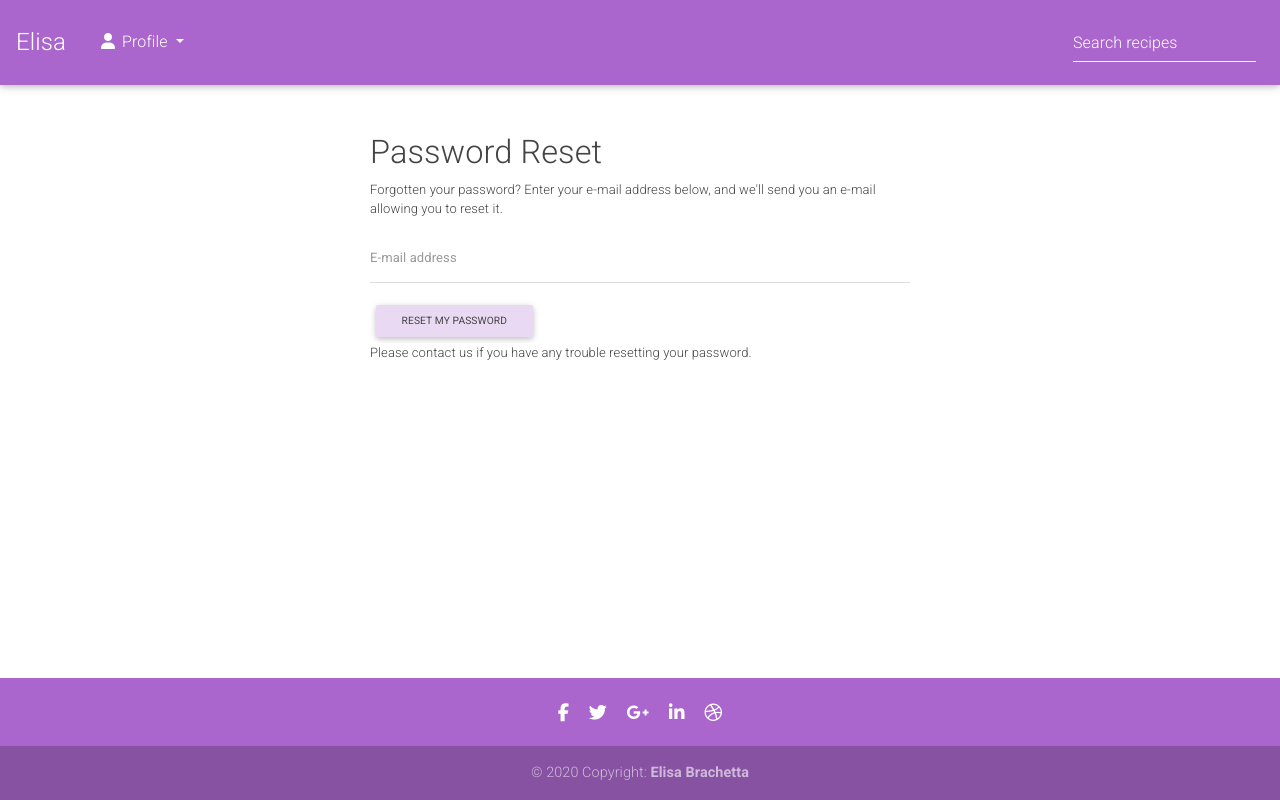
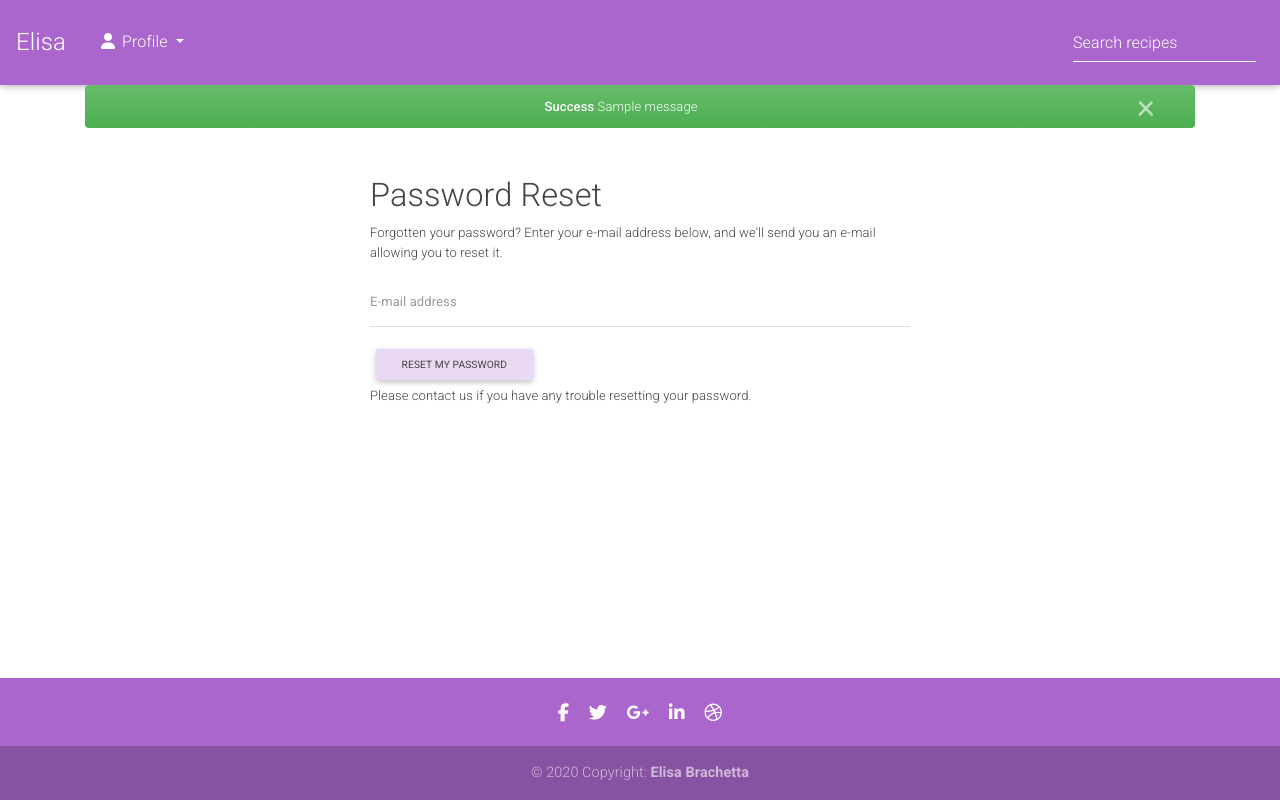
Before and after one commit to GBrachetta/recipes, a Django app: page /accounts/password/reset/ in a window 1280 px wide. Run offline with Django 3.2, Linux system fonts and the light colour scheme; tables that the repository leaves empty hold one stand-in row (values such as "Sample post"); one stand-in notice (Sample message) is shown; some libraries are stand-ins or nearby versions.

Commit message:
Normalised messages

```diff
--- a/eliskitchen/settings.py
+++ b/eliskitchen/settings.py
@@ -14,6 +14,7 @@ from pathlib import Path
 import os
 import dj_database_url
 from dotenv import load_dotenv
+from django.contrib.messages import constants as messages
 
 load_dotenv()
 
@@ -191,3 +192,5 @@ STATICFILES_DIRS = (os.path.join(BASE_DIR, "static"),)
 
 MEDIA_URL = "/media/"
 MEDIA_ROOT = os.path.join(BASE_DIR, "media")
+
+MESSAGE_TAGS = {messages.ERROR: "danger"}
--- a/templates/base.html
+++ b/templates/base.html
@@ -16,8 +16,11 @@
         {% endblock meta %}
         {% block css %}
         <link rel="shortcut icon" href="{% static 'icons/favicon.ico' %}" />
-        <link rel="stylesheet" href="https://cdnjs.cloudflare.com/ajax/libs/bootswatch/4.5.2/materia/bootstrap.min.css">
-        <link href="https://cdnjs.cloudflare.com/ajax/libs/mdbootstrap/4.19.1/css/mdb.min.css" rel="stylesheet">
+        <link rel="stylesheet"
+            href="https://cdnjs.cloudflare.com/ajax/libs/bootswatch/4.5.2/materia/bootstrap.min.css">
+        <link
+            href="https://cdnjs.cloudflare.com/ajax/libs/mdbootstrap/4.19.1/css/mdb.min.css"
+            rel="stylesheet">
         <link rel="stylesheet" href="{% static 'css/main.css' %}" />
         {% endblock css %}
 
@@ -41,7 +44,8 @@
             crossorigin="anonymous">
             </script>
         <!-- MDB core JavaScript -->
-        <script type="text/javascript" src="https://cdnjs.cloudflare.com/ajax/libs/mdbootstrap/4.19.1/js/mdb.min.js"></script>
+        <script type="text/javascript"
+            src="https://cdnjs.cloudflare.com/ajax/libs/mdbootstrap/4.19.1/js/mdb.min.js"></script>
         <!-- Font Awesome -->
         <script src="https://kit.fontawesome.com/9464f43776.js"
             crossorigin="anonymous">
@@ -54,7 +58,7 @@
         </title>
     </head>
 
-    <body">
+    <body>
 
         <!--Header-->
         {% include 'includes/_navbar.html' %}
@@ -62,7 +66,25 @@
         <main>
             <!--Messages-->
             {% if messages %}
-            <div class="message-container"></div>
+            {% for message in messages %}
+
+            <div id="message" class="container">
+                <div class="alert alert-{{ message.tags }} alert-dismissable text-center"
+                    role="alert">
+                    <button class="close" type="button"
+                        data-dismiss="alert"><span
+                            aria-hidden="true">&times;</span></button>
+                    <strong>
+                        {% if message.level == DEFAULT_MESSAGE_LEVELS.ERROR %}
+                        Error:
+                        {% else %}
+                        {{ message.tags|title}}
+                        {% endif %}
+                    </strong>
+                    {{ message }}
+                </div>
+            </div>
+            {% endfor %}
             {% endif %}
             <!--Extra Header-->
             {% block extra_header %}
```
